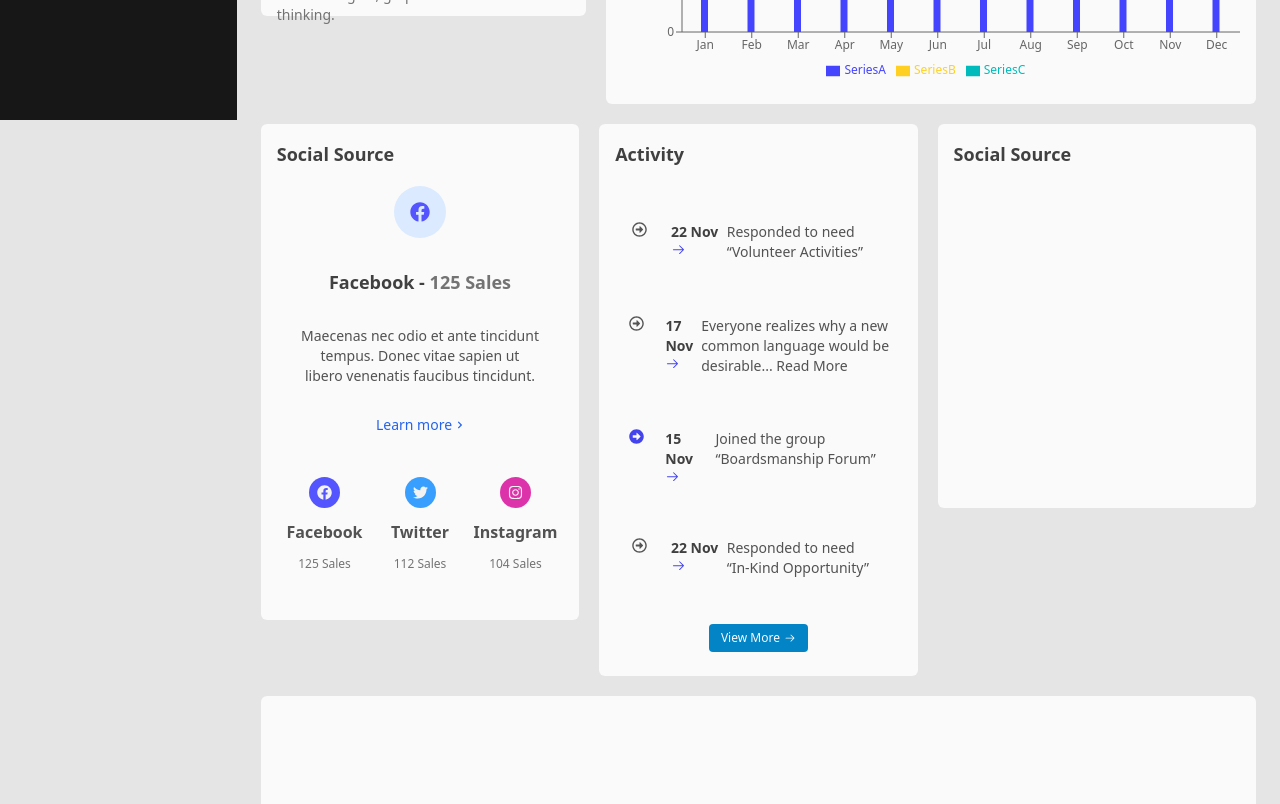
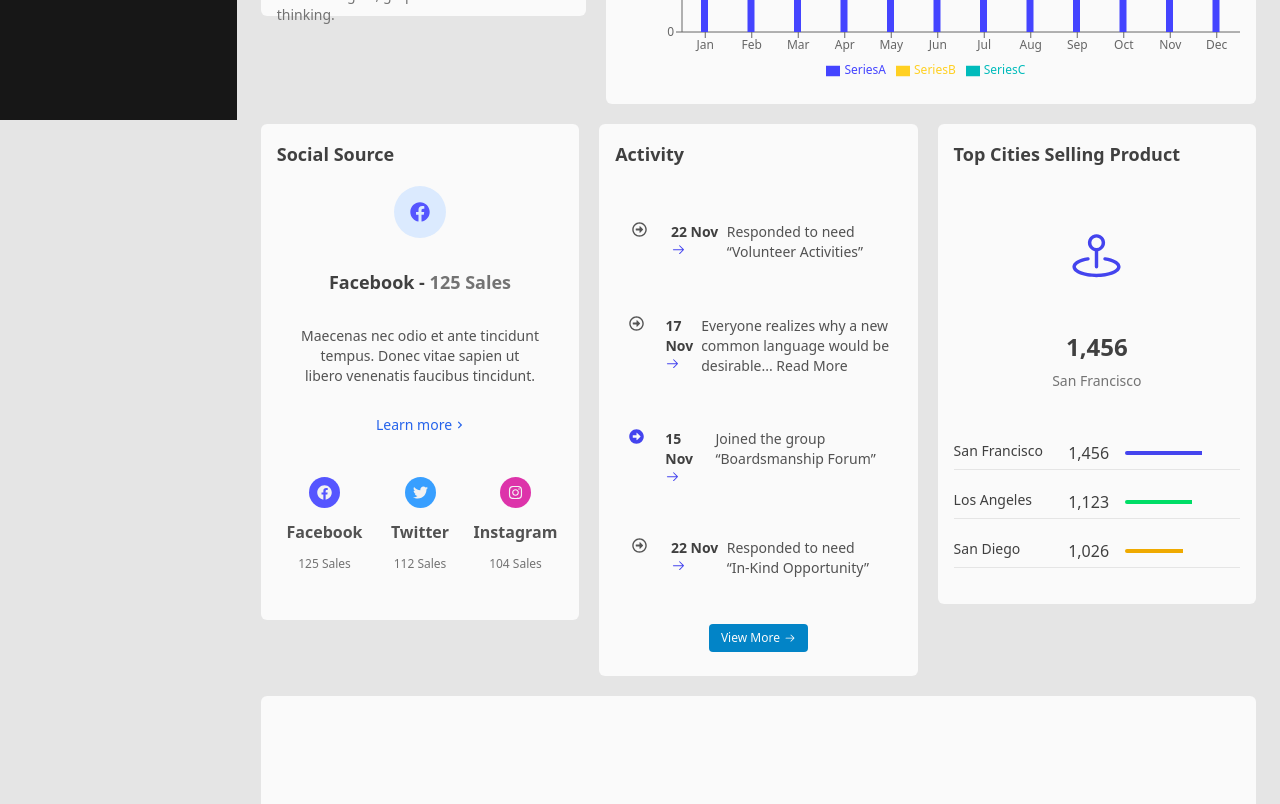
Before and after one commit to parham-ghasemi/skote-v-light-clone, a React (Vite) app: page / in a window 1280 px wide. Shown: the part 680-1484 px from the top of the page. Built offline with nearby package versions, Linux system fonts and the light colour scheme; what tailwindcss-animated would draw is missing.

Commit message:
Added default page's Top Cities Selling Product card and HorizontalPercentageVisualizer component

```diff
--- /dev/null
+++ b/src/components/HorizontalPercentageVisualizer.jsx
@@ -0,0 +1,14 @@
+
+export default function HorizontalPercentageVisualizer({ percent, color }) {
+  const innerDivStyles = {
+    width: `${percent}%`,
+    backgroundColor: color,
+    height: '100%'
+  };
+
+  return (
+    <div className="h-full w-full rounded-full overflow-hidden">
+      <div style={innerDivStyles}></div>
+    </div>
+  )
+}
--- a/src/pages/Default/Default.jsx
+++ b/src/pages/Default/Default.jsx
@@ -11,7 +11,8 @@ import { RiFileCopy2Line, RiInboxArchiveLine } from "react-icons/ri";
 import { BarChart, Bar, XAxis, YAxis, Tooltip, Legend, ResponsiveContainer } from 'recharts';
 import barChartData from "./barChartData";
 import { FaArrowAltCircleRight, FaChevronRight, FaFacebook, FaInstagram, FaRegArrowAltCircleRight, FaTwitter } from "react-icons/fa";
-
+import { PiMapPinSimpleArea } from "react-icons/pi";
+import HorizontalPercentageVisualizer from "../../components/HorizontalPercentageVisualizer";
 
 export default function Default({ handleFullScreen, isSideBarCollapsed, setIsSideBarCollapsed }) {
   const [selectedRadioBtn, setSelectedRadioBtn] = useState('year');
@@ -349,10 +350,50 @@ export default function Default({ handleFullScreen, isSideBarCollapsed, setIsSid
               </div>
             </div>
 
-            <div className="w-1/3 h-96 bg-neutral-50 rounded-md p-4">
+            <div className="w-1/3 h-[60vh] flex flex-col justify-between bg-neutral-50 rounded-md p-4 pb-9">
               <div className="w-full h-[10%]">
-                <p className="font-bold text-lg text-neutral-700">Social Source</p>
+                <p className="font-bold text-lg text-neutral-700">Top Cities Selling Product</p>
               </div>
+              <div className="w-full flex items-center justify-center">
+                <IconContext.Provider value={{ size: '55px', color: '#4444ee' }}>
+                  <PiMapPinSimpleArea />
+                </IconContext.Provider>
+              </div>
+              <div className="w-full flex flex-col items-center gap-2">
+                <p className="text-neutral-700 font-semibold text-2xl">1,456</p>
+                <p className="text-neutral-500 text-sm">San Francisco</p>
+              </div>
+              <ul className="flex flex-col gap-4 w-full">
+                <li className="border-b border-neutral-200 w-full flex py-1">
+                  <p className="text-neutral-700 text-sm w-2/5">San Francisco</p>
+                  <p className="text-neutral-700 w-1/5">1,456</p>
+                  <div className="w-2/5 flex items-center">
+                    <div className="w-10/12 h-1/5">
+                      <HorizontalPercentageVisualizer percent='80' color='#4444ee' />
+                    </div>
+                  </div>
+                </li>
+
+                <li className="border-b border-neutral-200 w-full flex py-1">
+                  <p className="text-neutral-700 text-sm w-2/5">Los Angeles</p>
+                  <p className="text-neutral-700 w-1/5">1,123</p>
+                  <div className="w-2/5 flex items-center">
+                    <div className="w-10/12 h-1/5">
+                      <HorizontalPercentageVisualizer percent='70' color='#00dd66' />
+                    </div>
+                  </div>
+                </li>
+
+                <li className="border-b border-neutral-200 w-full flex py-1">
+                  <p className="text-neutral-700 text-sm w-2/5">San Diego</p>
+                  <p className="text-neutral-700 w-1/5">1,026</p>
+                  <div className="w-2/5 flex items-center">
+                    <div className="w-10/12 h-1/5">
+                      <HorizontalPercentageVisualizer percent='60' color='#efaa00' />
+                    </div>
+                  </div>
+                </li>
+              </ul>
             </div>
           </div>
 
```
